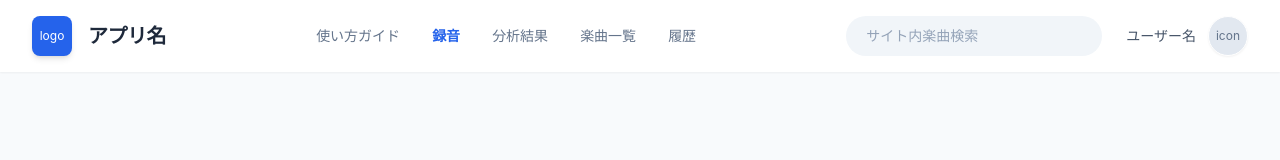
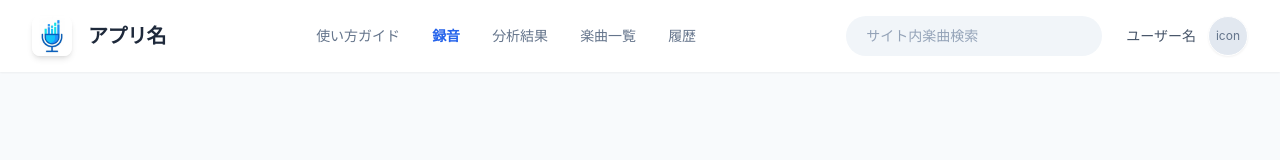
Before and after one commit to kc3hack/2026_team11, a React (Create React App) app in the folder frontend/: page / in a window 1280 px wide. Shown: the top 160 px of the page. Built offline with nearby package versions, Linux system fonts and the light colour scheme.

Commit message:
ロゴを追加

```diff
--- a/frontend/src/components/Header.tsx
+++ b/frontend/src/components/Header.tsx
@@ -1,4 +1,4 @@
-import React from 'react';
+import logo from '../assets/logo.png';
 
 interface HeaderProps {
     onMenuClick: () => void;
@@ -20,10 +20,8 @@ const Header: React.FC<HeaderProps> = ({
     return (
         <header className="hidden md:flex items-center justify-between px-8 py-4 bg-white shadow-sm sticky top-0 z-50">
             <div className="flex items-center gap-4 cursor-pointer" onClick={onMenuClick}>
-                {/* Logo (Dummy) */}
-                <div className="w-10 h-10 bg-blue-600 flex items-center justify-center text-white text-xs rounded-lg shadow-md">
-                    logo
-                </div>
+                {/* Logo Image */}
+                <img src={logo} alt="App Logo" className="w-10 h-10 rounded-lg shadow-md object-cover" />
                 <h1 className="text-xl font-bold tracking-tight text-slate-800">アプリ名</h1>
             </div>
 
```
Also changed, not shown: frontend/src/assets/logo.png (added).
